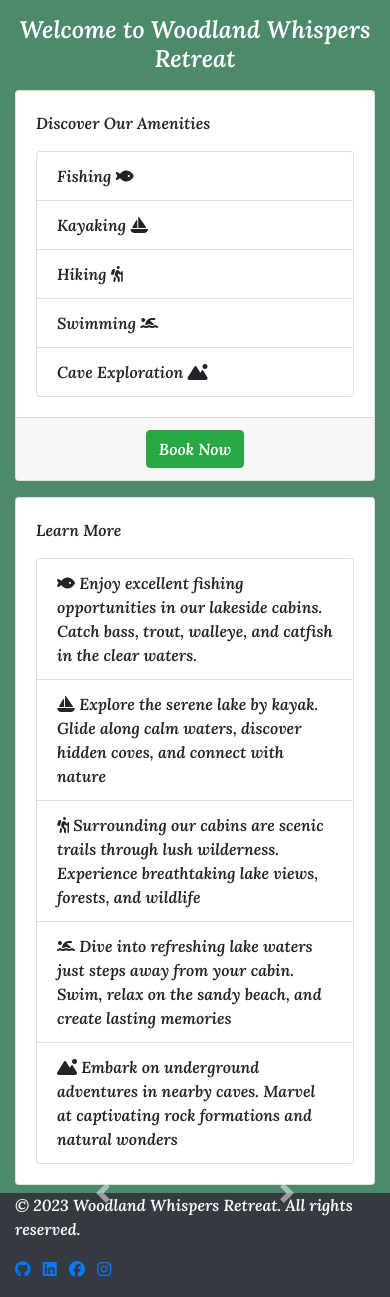
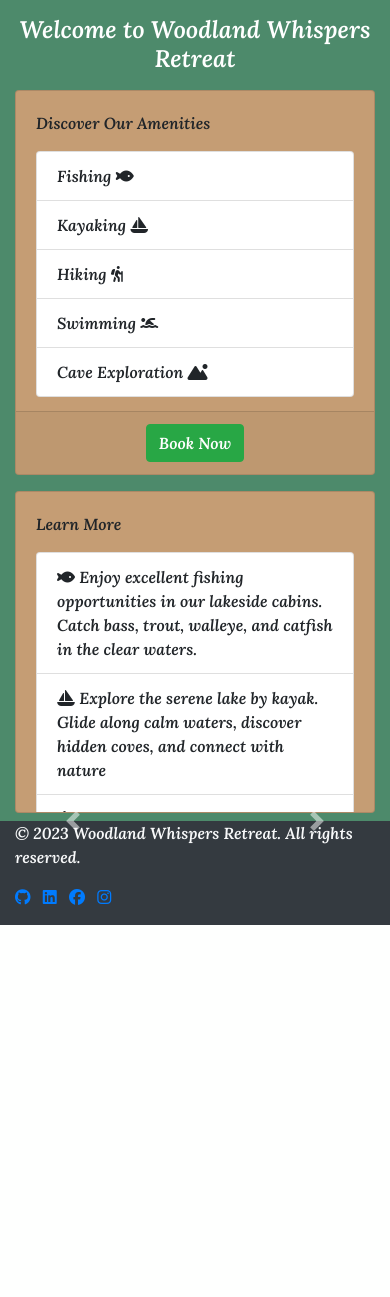
Before and after one commit to Thomas-Tomo/woodland-whispers-retreat, a Django app: page / in a window 390 px wide. Shown: the part 82-1379 px from the top of the page. After the commit the page ends 1007 px from the top, so only its background shows below. Run offline with Django 3.2, Linux system fonts and the light colour scheme; data that the repository does not hold is empty; some libraries are stand-ins or nearby versions.

Commit message:
Add style for cards in index.html

```diff
--- a/static/css/style.css
+++ b/static/css/style.css
@@ -37,17 +37,13 @@ body {
     background-color: #c59d74;
 }
 
-.custom-row {
-    padding: 3rem 0;
-}
-
 .custom-heading {
     color: #ffffff;
     margin-top: 1rem;
 }
 
 .card {
-    height: 100%;
+    background-color: #c59d74;
 }
 
 .card-body {
@@ -58,7 +54,7 @@ body {
 }
 
 #cabin-carousel {
-    width: 60%;
+    width: 80%;
 }
 
 /* Media Queries */
@@ -71,3 +67,16 @@ body {
         font-size: 1.5rem;
     }
 }
+
+/* Media Querie for max-width: 992px */
+
+@media (max-width: 992px) {
+    .card-body {
+        height: 20rem;
+        overflow: auto;
+    }
+
+    .card-one {
+        overflow: hidden;
+    }
+}
--- a/templates/index.html
+++ b/templates/index.html
@@ -11,7 +11,7 @@
     <div class="row">
         <div class="col-md-6 mb-2 mt-2">
             <div class="card">
-                <div class="card-body">
+                <div class="card-body card-one">
                     <p>Discover Our Amenities</p>
                     <ul class="list-group">
                         <li class="list-group-item">Fishing <i class="fa-solid fa-fish"></i></li>
```
